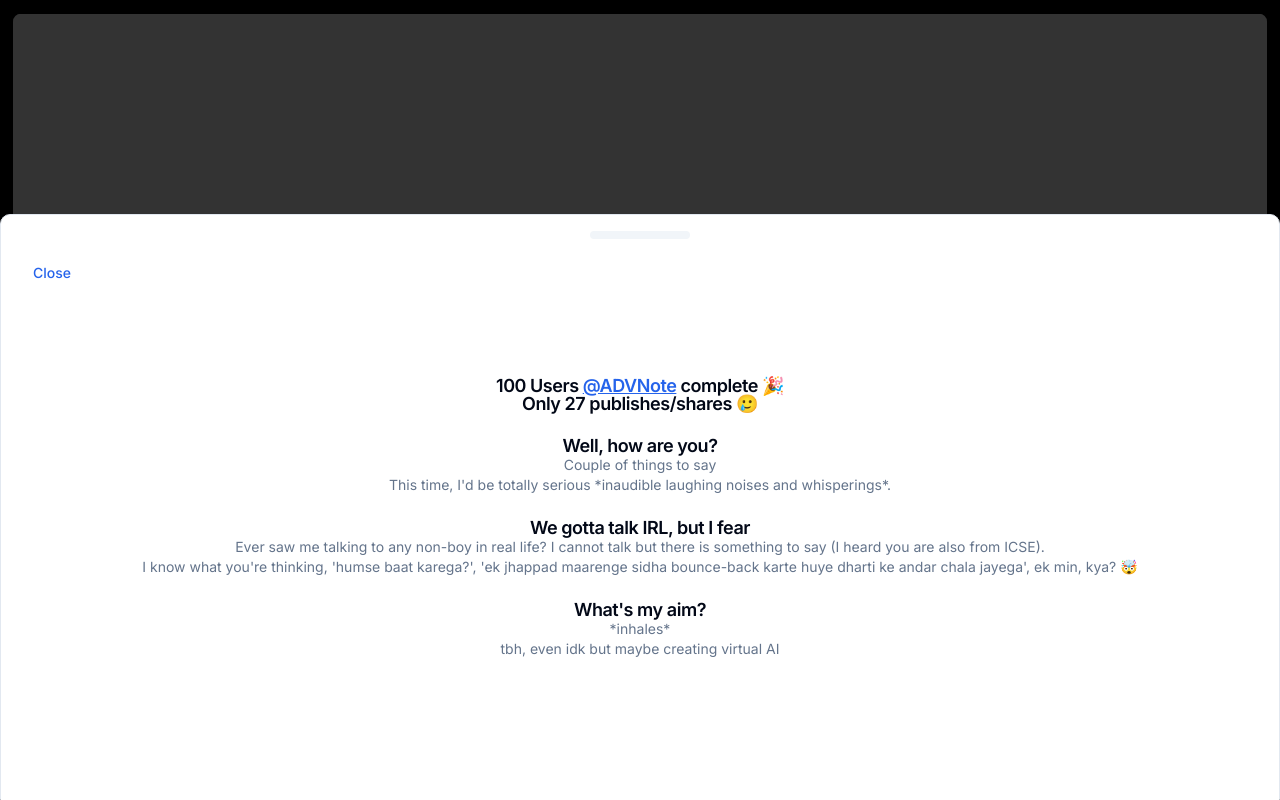
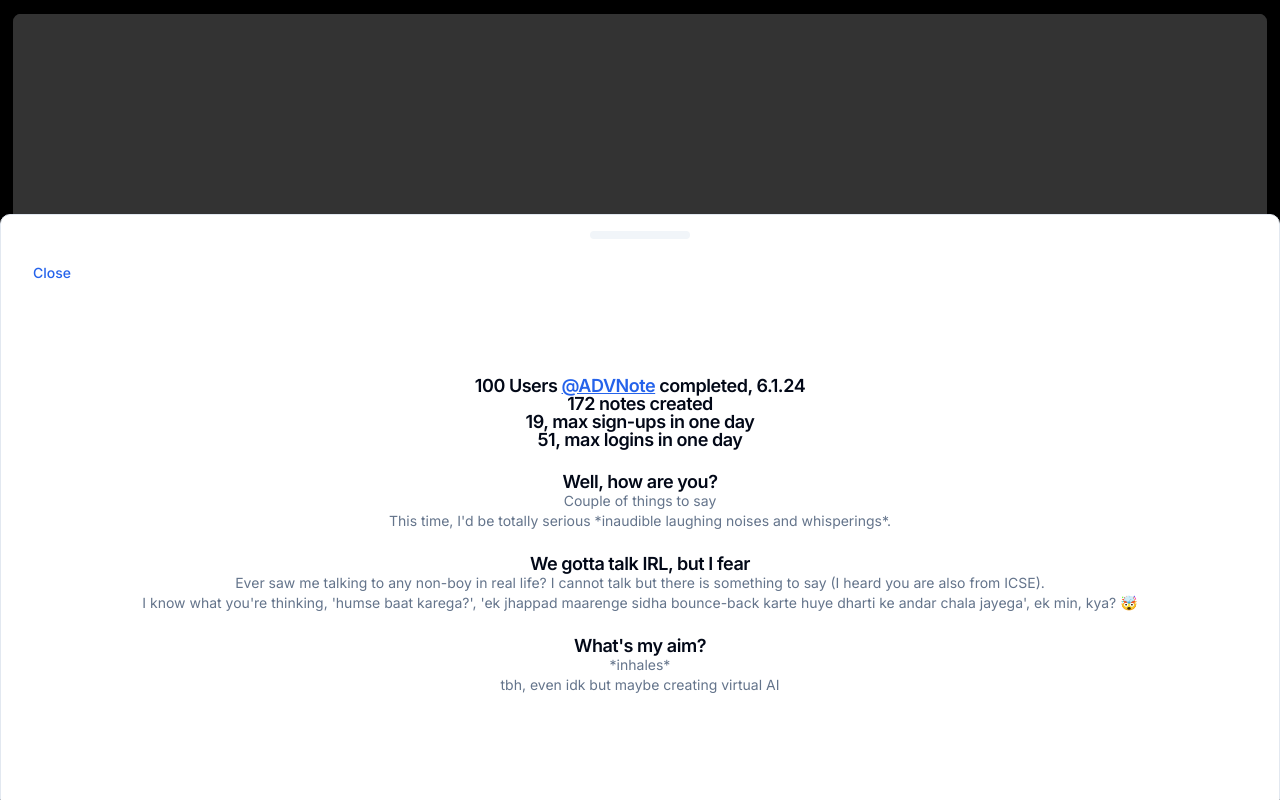
Before and after one commit to advAltTsx/iosUIswiftExtensionv1, a Next.js app: page / in a window 1280 px wide. Both pictures are taken after a click on the button "SA-B?". Built offline with nearby package versions, Linux system fonts and the light colour scheme.

Commit message:
Update page.tsx

```diff
--- a/app/page.tsx
+++ b/app/page.tsx
@@ -33,8 +33,10 @@ export default function Home() {
             </DrawerClose>
             </div>
             <div className='flex flex-col justify-center text-center h-full my-10'>
-           <DrawerTitle>100 Users <Link href="https://advnote.vercel.app"><span className="text-blue-600 underline">@ADVNote</span></Link>  complete 🎉</DrawerTitle>
-           <DrawerTitle>Only 27 publishes/shares 🥲</DrawerTitle>
+           <DrawerTitle>100 Users <Link href="https://advnote.vercel.app"><span className="text-blue-600 underline">@ADVNote</span></Link>  completed, 6.1.24</DrawerTitle>
+           <DrawerTitle>172 notes created</DrawerTitle>
+           <DrawerTitle>19, max sign-ups in one day</DrawerTitle>
+           <DrawerTitle>51, max logins in one day</DrawerTitle>
 
               <br/>
               <DrawerTitle>Well, how are you?</DrawerTitle>
```
